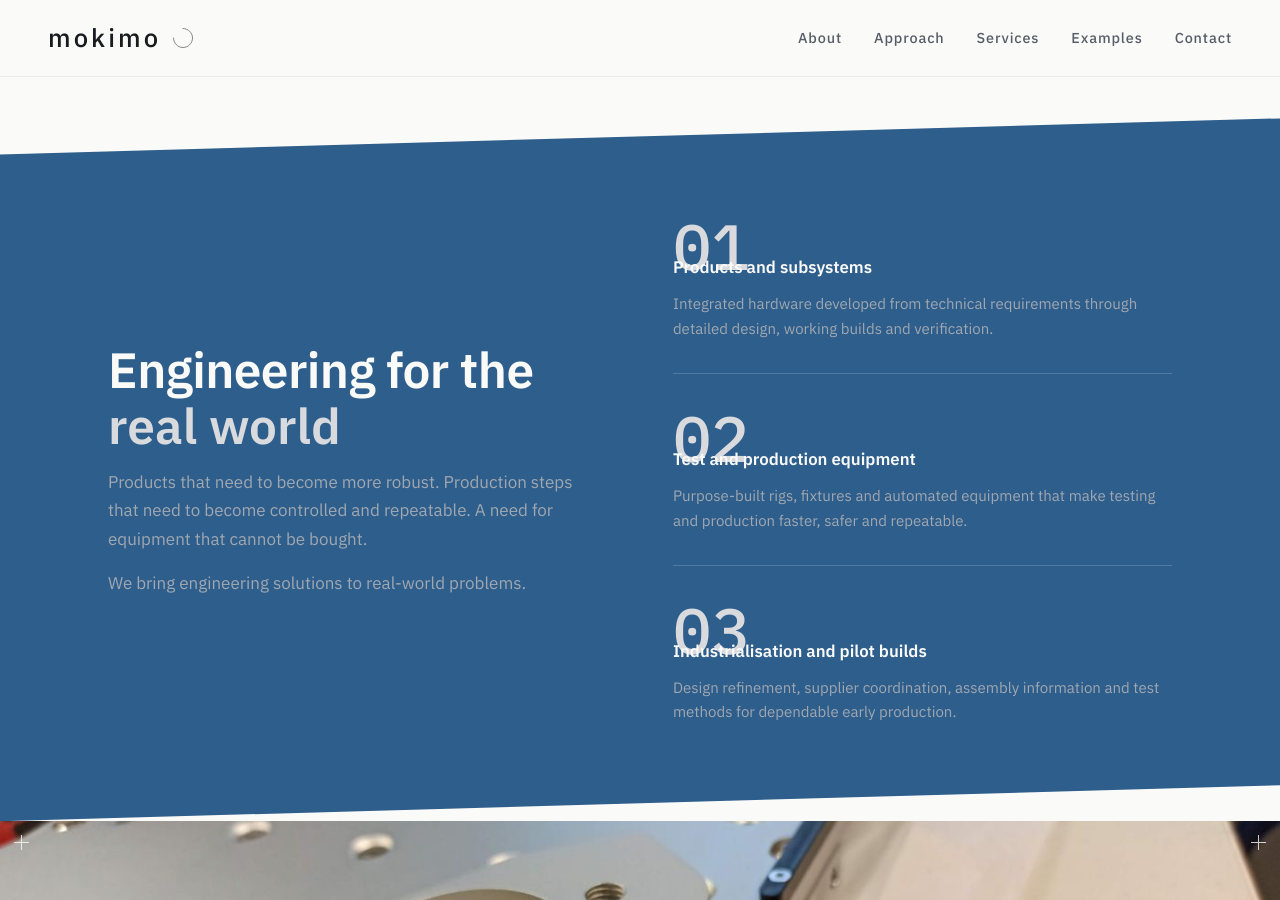
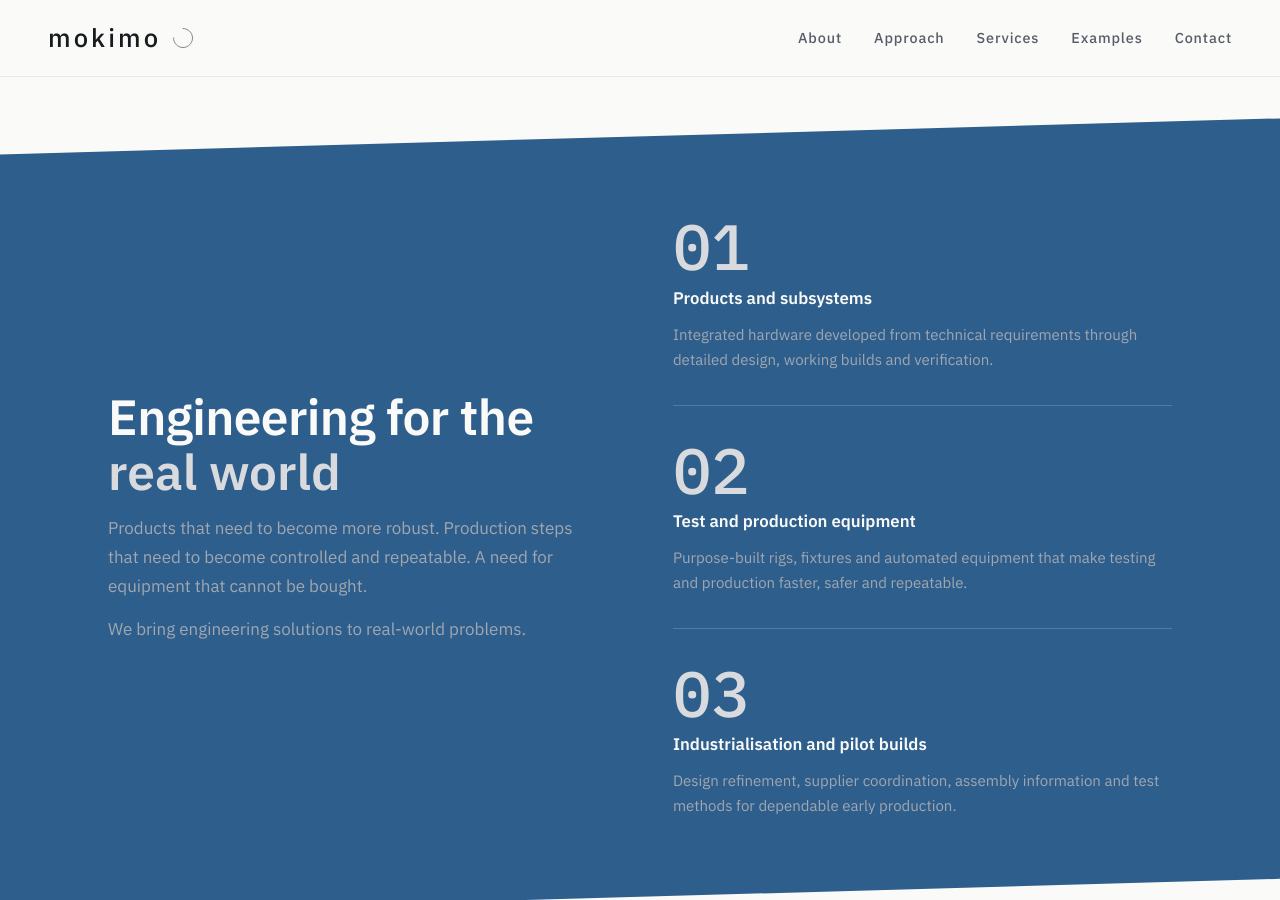
Before and after one commit to Mokimo-Limited/www.mokimo.co.uk, a Jekyll site: the page built from index.html, in a window 1280 px wide and 900 px high, scrolled down 664 px. Built offline with Jekyll 4.4.1, drawn with Linux system fonts in a browser that asks for light colours.

Commit message:
Keep outcome numbers clear of card headings in accent band

```diff
--- a/styles/pages/home.css
+++ b/styles/pages/home.css
@@ -392,6 +392,13 @@
   padding: 0;
 }
 
+/* Keep the big numerals clear of the card headings inside the band (the global
+   rule overlaps them by design on the plain grid). Knob: raise/lower 0.35rem
+   for more/less air. */
+.outcomes .outcome-number {
+  margin-bottom: 0.35rem;
+}
+
 .outcomes .outcome-card + .outcome-card {
   border-left: 0;
   border-top: 1px solid rgba(250, 250, 249, 0.18);
```
